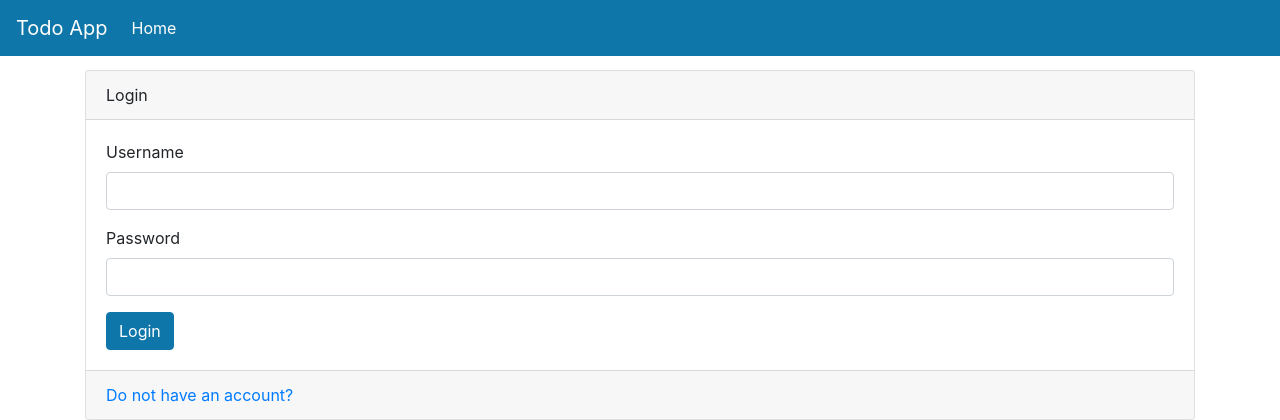
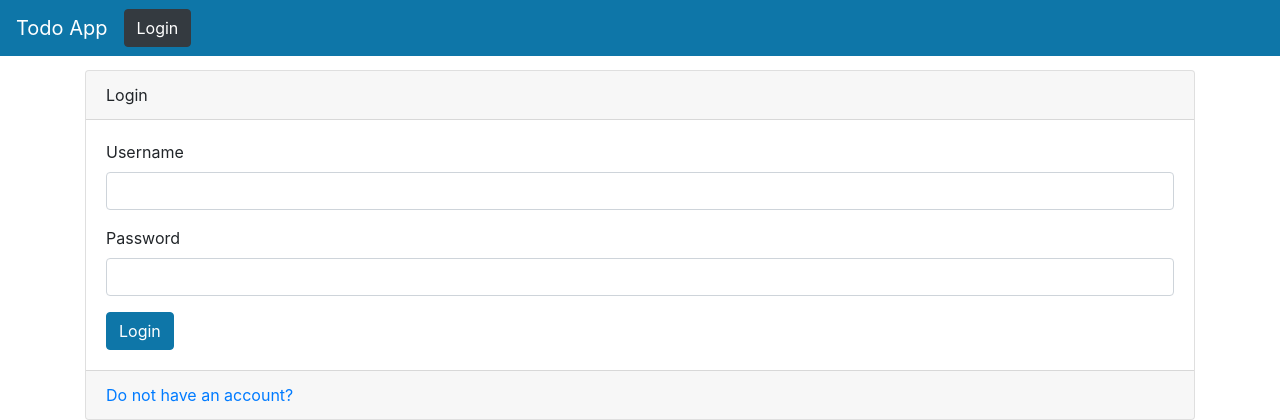
Before and after one commit to lin4lins/Todo-FastAPI, a Python web app: template templates/login.html in a window 1280 px wide. Shown: the top 420 px of the page. Run offline with Jinja, Linux system fonts and the light colour scheme; the template is opened without the code that fills it, so the values that code supplies are empty.

Commit message:
Add Jinja2 if statement to show logout button if user is authorized and to show login if not

```diff
--- a/templates/navbar.html
+++ b/templates/navbar.html
@@ -8,7 +8,13 @@
         <div class="collapse navbar-collapse" id="navbarNav">
             <ul class="navbar-nav">
                 <li class="nav-item active">
-                    <a class="nav-link" href="#">Home </a>
+                    {% if is_authorized %}
+                    <button class="btn btn-dark" onclick="logout()">Logout</button>
+                    {% else %}
+                    <form action="/">
+                        <button class="btn btn-dark">Login</button>
+                    </form>
+                    {% endif %}
                 </li>
             </ul>
         </div>
```
